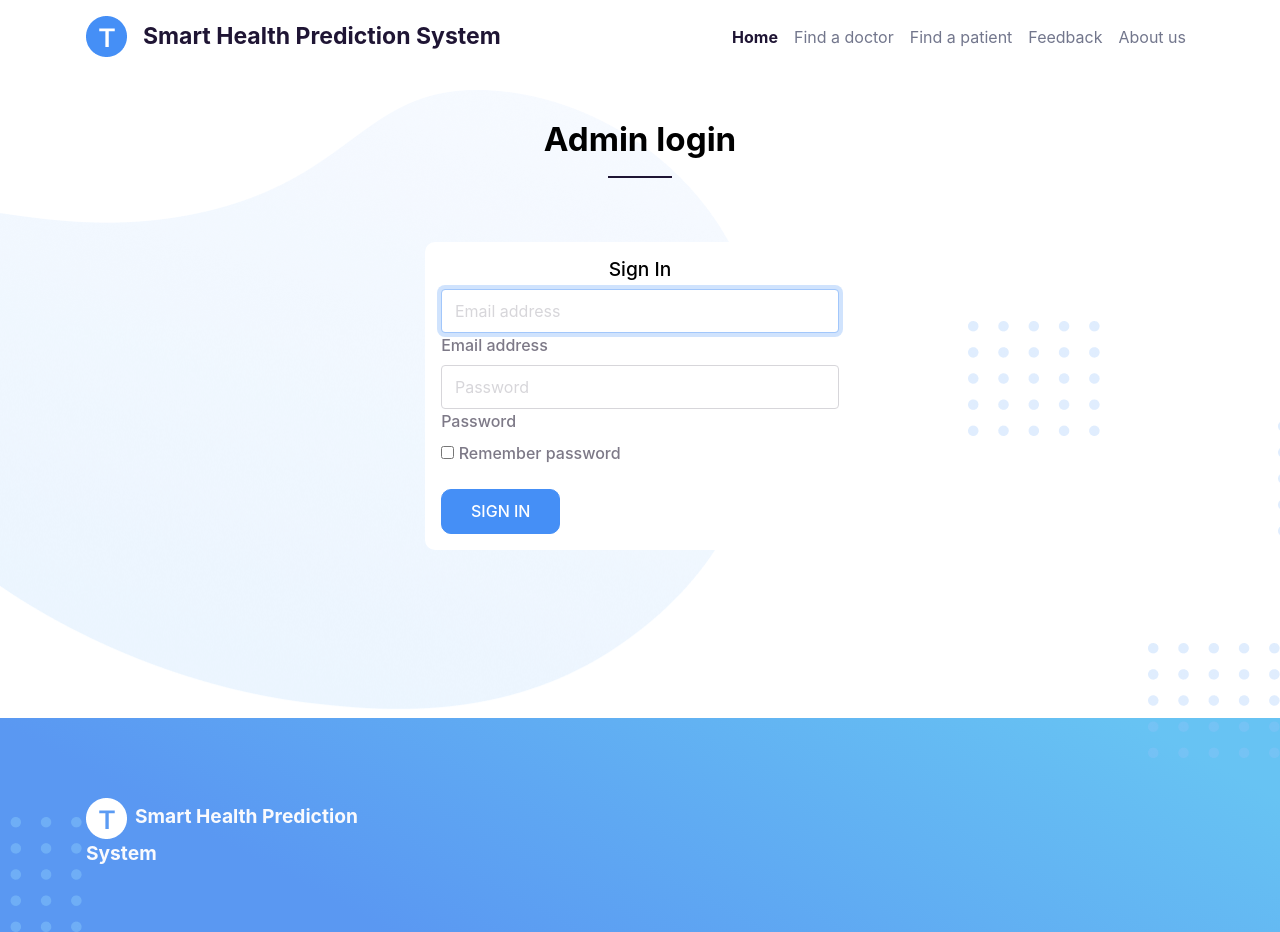
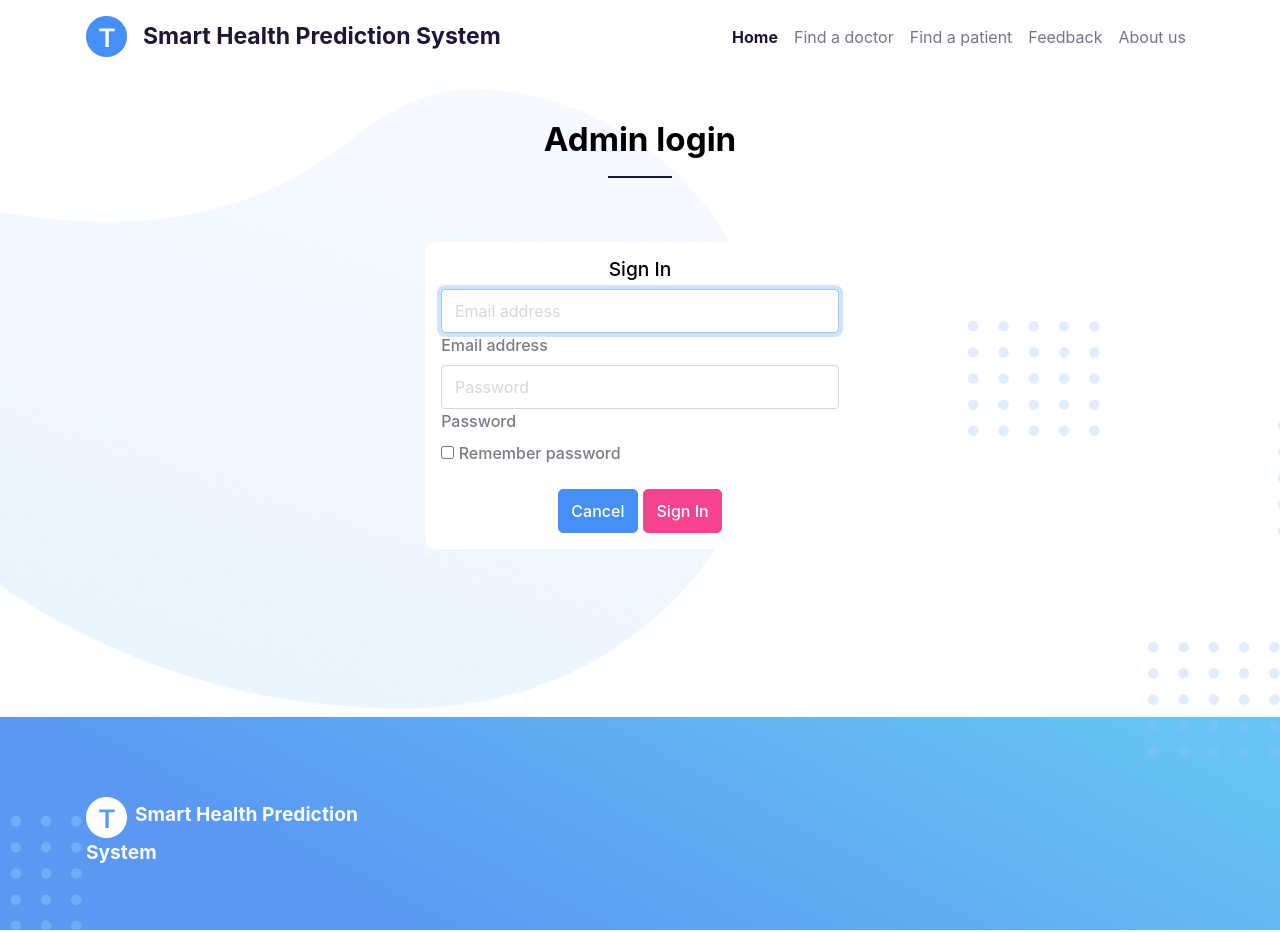
Before and after one commit to yhb1834/Smart-Health-Prediction-System, a Django app: page /ad/login/ in a window 1280 px wide. Run offline with Django 3.2, Linux system fonts and the light colour scheme.

Commit message:
[admin] Modify login button

```diff
--- a/webpage/doctor_patient/templates/ad/login.html
+++ b/webpage/doctor_patient/templates/ad/login.html
@@ -154,7 +154,11 @@
                         <input type="checkbox" class="custom-control-input" id="customCheck1">
                         <label class="custom-control-label" for="customCheck1">Remember password</label>
                       </div>
-                      <button class="btn btn-lg btn-primary btn-block text-uppercase" type="submit">Sign in</button>
+                      <div style="text-align: center">
+                        <button type="button" class="btn btn-primary">Cancel</button>
+                        <button type="button" class="btn btn-danger">Sign In</button>
+                      </div>
+                      <!-- /.nav-collapse <button class="btn btn-lg btn-primary btn-block text-uppercase" type="submit">Sign in</button> -->
 
                     </form>
                   </div>
```
